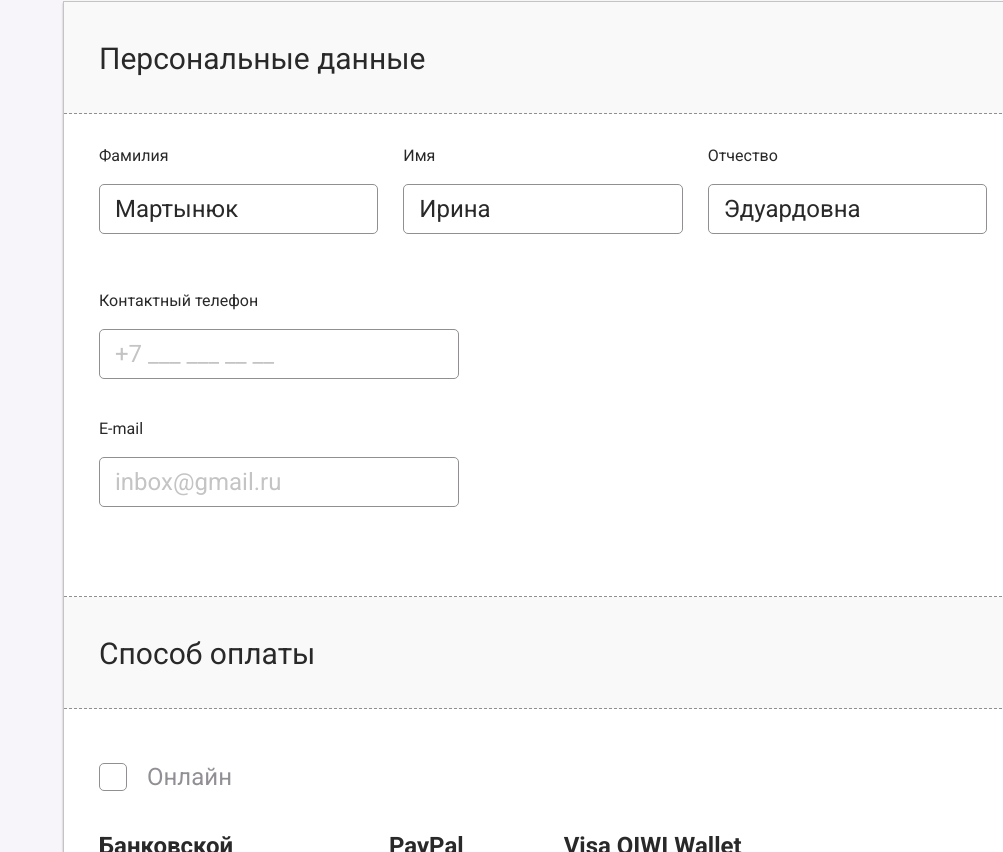
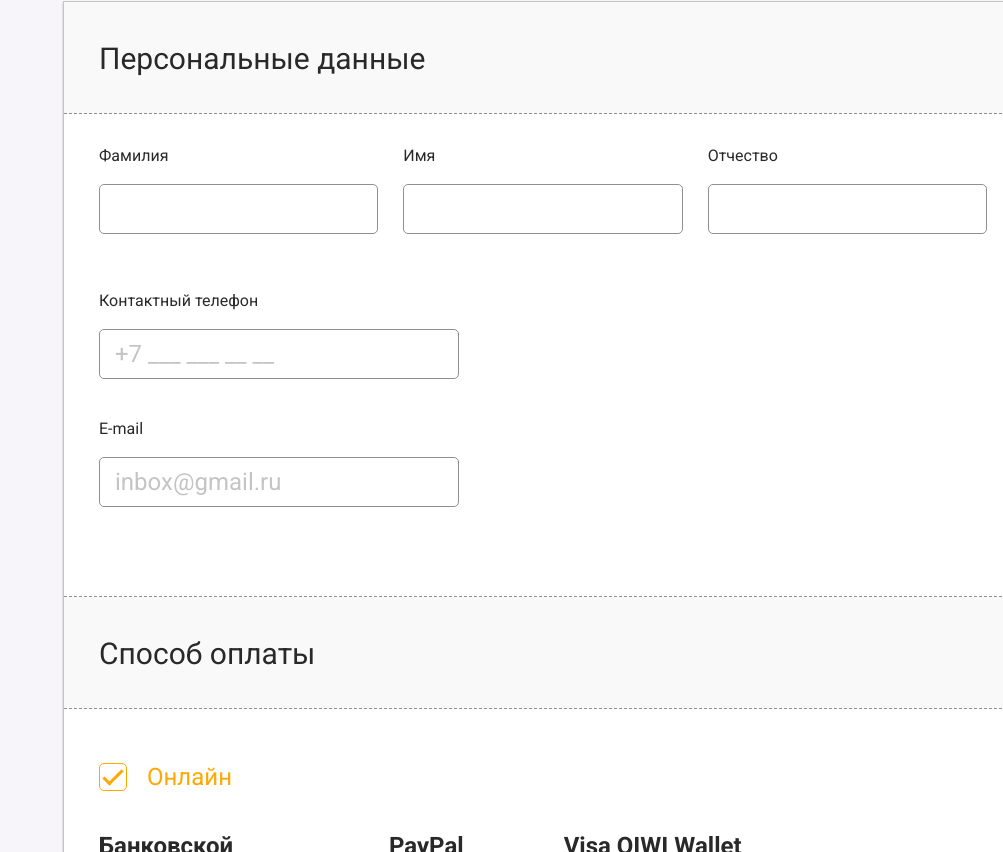
Before and after one commit to Madmaxim22/railway-ticket-booking, a React (Vite) app: page /railway-ticket-booking/booking/payment in a window 1280 px wide. Shown: the part 788-1640 px from the top of the page, without its empty margins (277-1280 px from the left). Built offline with nearby package versions, Linux system fonts and the light colour scheme.

Commit message:
feat: implement passenger submission logic in PassengersPage, enhancing navigation to payment page upon validation

```diff
--- a/src/pages/booking/steps/Passengers/PassengersPage.tsx
+++ b/src/pages/booking/steps/Passengers/PassengersPage.tsx
@@ -17,6 +17,7 @@ export default function PassengersPage() {
     goToNextPassenger,
     getFooterState,
     errorsByPassengerId,
+    submitPassengers,
   } = usePassengersForm()
 
   return (
@@ -36,7 +37,7 @@ export default function PassengersPage() {
       ))}
 
       <footer className="passengers-page__footer">
-        <button type="button" className="next-page-btn">
+        <button type="button" className="next-page-btn" onClick={submitPassengers}>
           Далее
         </button>
       </footer>
--- a/src/pages/booking/steps/Passengers/usePassengersForm.ts
+++ b/src/pages/booking/steps/Passengers/usePassengersForm.ts
@@ -1,4 +1,5 @@
 import { useCallback, useEffect, useRef, useState } from 'react'
+import { useNavigate } from 'react-router-dom'
 
 import { useAppSelector } from '@/store/hooks'
 import { selectBookingTicketCounts } from '@/store/slices/bookingSlice'
@@ -13,6 +14,7 @@ import { usePassengerCardsState } from './usePassengerCardsState'
 import { usePassengerValidation } from './usePassengerValidation'
 
 export function usePassengersForm() {
+  const navigate = useNavigate()
   const ticketCounts = useAppSelector(selectBookingTicketCounts)
   const [passengers, setPassengers] = useState<Passenger[]>(() =>
     buildPassengersFromTicketCounts(ticketCounts),
@@ -110,6 +112,32 @@ export function usePassengersForm() {
     [footerStateByPassengerId],
   )
 
+  const submitPassengers = useCallback(() => {
+    let firstInvalidId: number | null = null
+    const nextErrors: Record<number, PassengerValidationErrors> = {}
+    const nextFooterStates: Record<number, PassengerFooterState> = {}
+
+    for (const passenger of passengers) {
+      const result = validatePassenger(passenger)
+      nextErrors[passenger.id] = result.errors
+      nextFooterStates[passenger.id] = result.isValid ? 'success' : 'error'
+
+      if (!result.isValid && firstInvalidId === null) {
+        firstInvalidId = passenger.id
+      }
+    }
+
+    setErrorsByPassengerId(prev => ({ ...prev, ...nextErrors }))
+    setFooterStateByPassengerId(prev => ({ ...prev, ...nextFooterStates }))
+
+    if (firstInvalidId !== null) {
+      openPassenger(firstInvalidId)
+      return
+    }
+
+    navigate('/booking/payment')
+  }, [navigate, openPassenger, passengers, validatePassenger])
+
   return {
     passengers,
     isPassengerOpen,
@@ -119,6 +147,7 @@ export function usePassengersForm() {
     updatePassenger,
     validatePassengerById,
     goToNextPassenger,
+    submitPassengers,
     getFooterState,
     errorsByPassengerId,
   }
--- a/src/pages/booking/steps/Payment/PaymentPage.tsx
+++ b/src/pages/booking/steps/Payment/PaymentPage.tsx
@@ -1,6 +1,12 @@
+import { useState } from 'react'
+
 import './PaymentPage.css'
 
+type PaymentMethod = 'online' | 'cash'
+
 export default function PaymentPage() {
+  const [paymentMethod, setPaymentMethod] = useState<PaymentMethod>('online')
+
   return (
     <div className="payment-page">
       <div className="payment-page__sections">
@@ -12,17 +18,17 @@ export default function PaymentPage() {
             <div className="payment-page__row payment-page__row--three-cols">
               <label className="payment-page__field">
                 <span className="payment-page__label">Фамилия</span>
-                <input className="payment-page__input" type="text" defaultValue="Мартынюк" />
+                <input className="payment-page__input" type="text" />
               </label>
 
               <label className="payment-page__field">
                 <span className="payment-page__label">Имя</span>
-                <input className="payment-page__input" type="text" defaultValue="Ирина" />
+                <input className="payment-page__input" type="text" />
               </label>
 
               <label className="payment-page__field">
                 <span className="payment-page__label">Отчество</span>
-                <input className="payment-page__input" type="text" defaultValue="Эдуардовна" />
+                <input className="payment-page__input" type="text" />
               </label>
             </div>
 
@@ -47,20 +53,32 @@ export default function PaymentPage() {
 
           <div className="payment-page__payment-options">
             <label className="payment-page__checkbox-row">
-              <input className="payment-page__checkbox" type="checkbox" />
+              <input
+                className="payment-page__checkbox"
+                type="checkbox"
+                checked={paymentMethod === 'online'}
+                onChange={() => setPaymentMethod('online')}
+              />
               <span className="payment-page__checkbox-label">Онлайн</span>
             </label>
 
-            <div className="payment-page__online-methods">
-              <span className="payment-page__method">Банковской картой</span>
-              <span className="payment-page__method">PayPal</span>
-              <span className="payment-page__method">Visa QIWI Wallet</span>
-            </div>
+            {paymentMethod === 'online' && (
+              <div className="payment-page__online-methods">
+                <span className="payment-page__method">Банковской картой</span>
+                <span className="payment-page__method">PayPal</span>
+                <span className="payment-page__method">Visa QIWI Wallet</span>
+              </div>
+            )}
           </div>
 
           <div className="payment-page__cash-row">
             <label className="payment-page__checkbox-row">
-              <input className="payment-page__checkbox" type="checkbox" />
+              <input
+                className="payment-page__checkbox"
+                type="checkbox"
+                checked={paymentMethod === 'cash'}
+                onChange={() => setPaymentMethod('cash')}
+              />
               <span className="payment-page__checkbox-label">Наличными</span>
             </label>
           </div>
```
